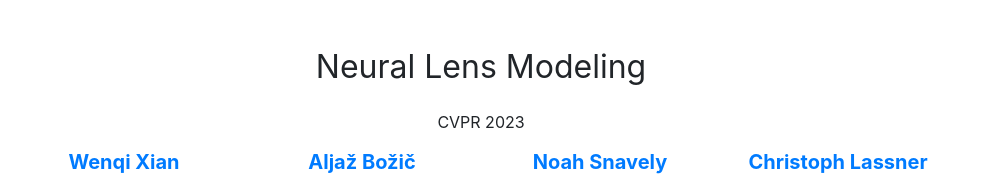
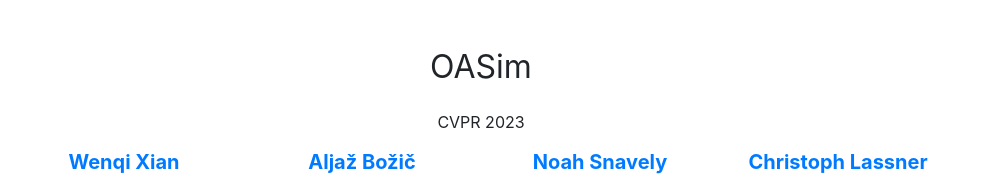
Before and after one commit to OpenOASim/OpenOASim.github.io, a plain HTML site: page index.html in a window 1280 px wide. Shown: the top 194 px of the page, without its empty margins (159-1151 px from the left). Drawn offline with nearby package versions, Linux system fonts and the light colour scheme.

Commit message:
Update index.html

```diff
--- a/index.html
+++ b/index.html
@@ -8,7 +8,7 @@
         <!-- Bootstrap CSS -->
         <link rel="stylesheet" href="https://stackpath.bootstrapcdn.com/bootstrap/4.3.1/css/bootstrap.min.css"
                                integrity="sha384-ggOyR0iXCbMQv3Xipma34MD+dH/1fQ784/j6cY/iJTQUOhcWr7x9JvoRxT2MZw1T" crossorigin="anonymous">
-        <title>NeuralLens</title>
+        <title>OASim</title>
 
         <style>
             .citation .description {
@@ -36,7 +36,7 @@
         <div>
             <div class='row mt-5 mb-3'>
                 <div class='col text-center'>
-                    <p class="h2 font-weight-normal">Neural Lens Modeling</p>
+                    <p class="h2 font-weight-normal">OASim</p>
                 </div>
             </div>
 
```
